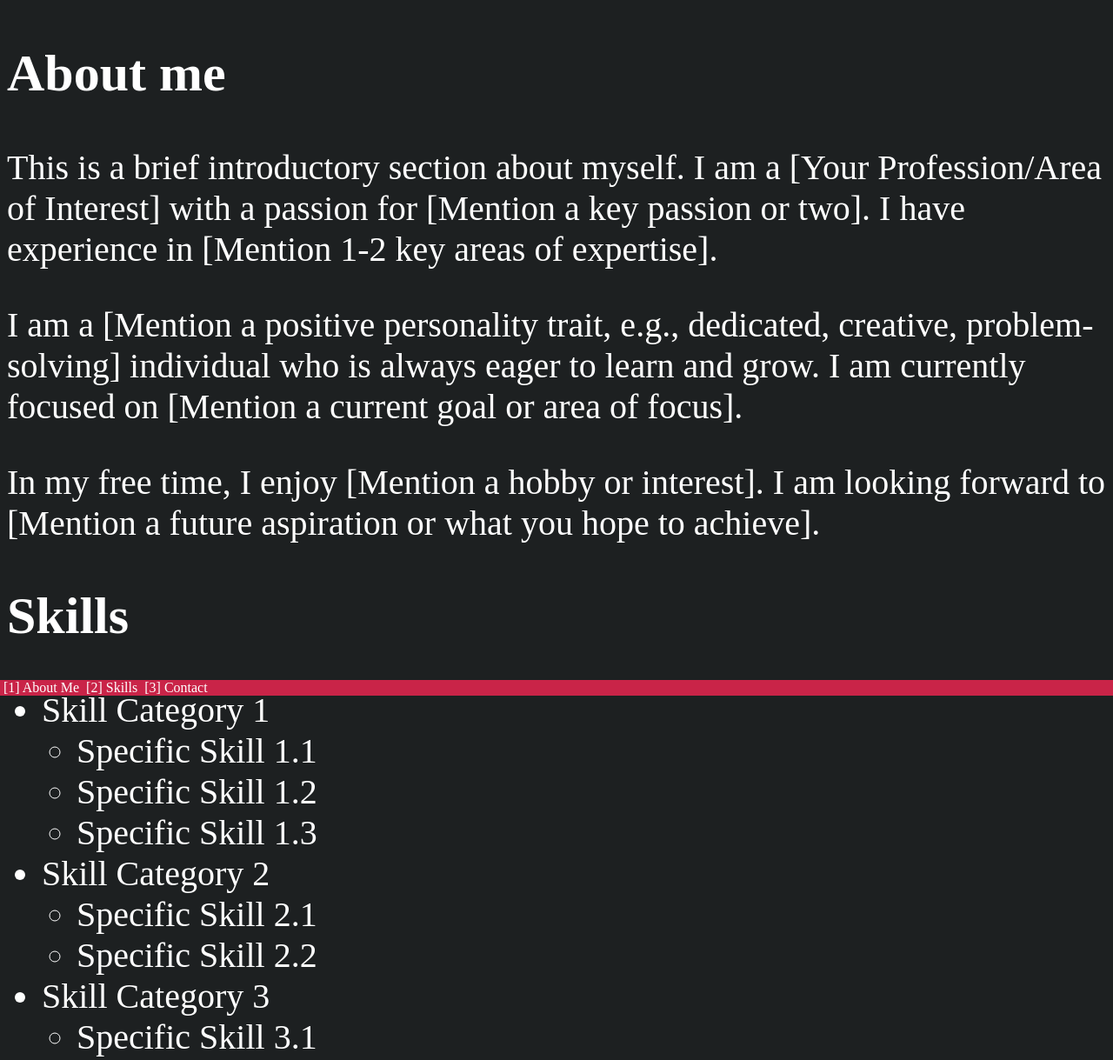
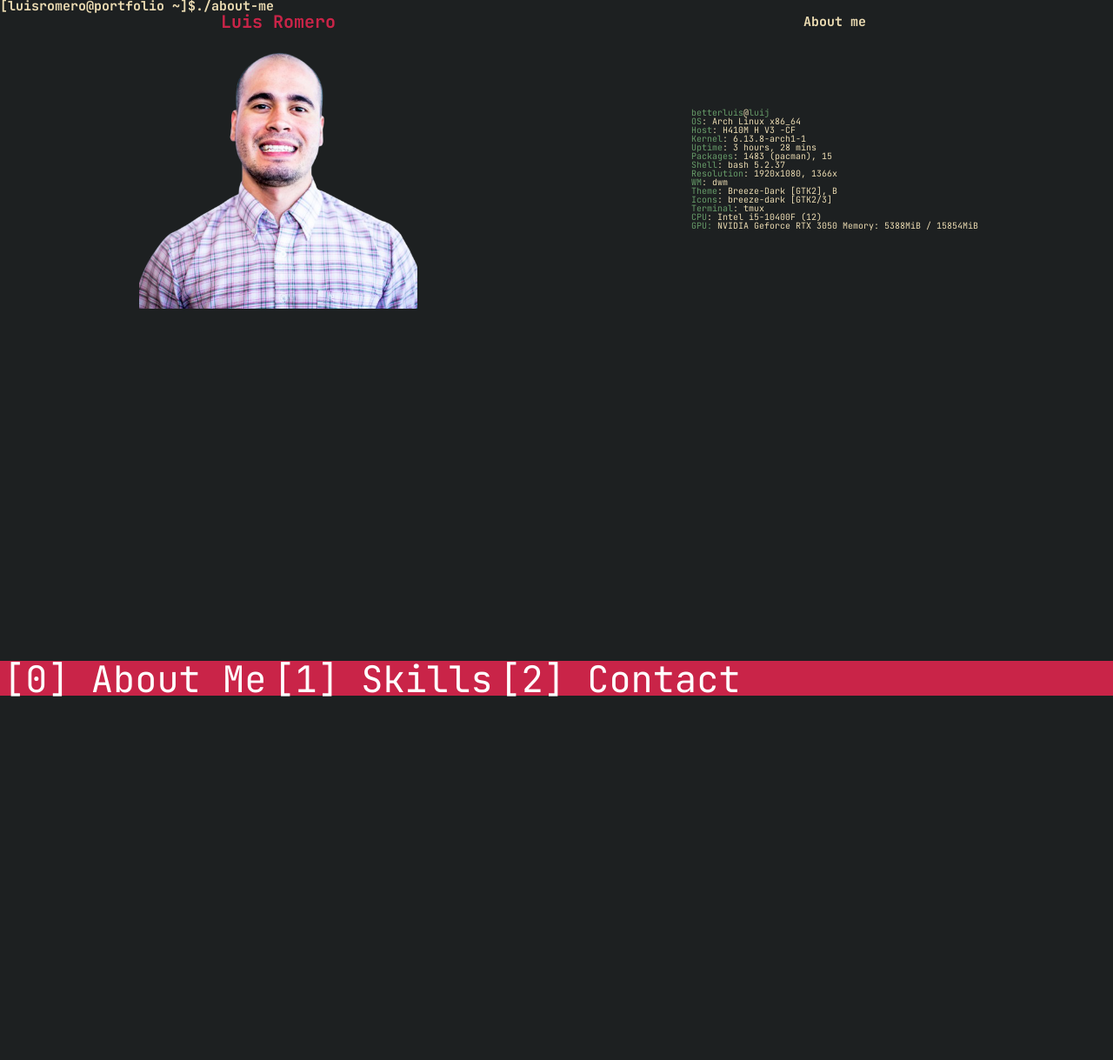
Before and after one commit to TheBetterLuis/portfolio, a plain HTML site: page index.html in a window 1280 px wide. Shown: the top 1219 px of the page at 87% size. After the commit the page ends 800 px from the top, so only its background shows below. Drawn offline with Linux system fonts and the light colour scheme.

Commit message:
skdjfksd

```diff
--- a/index.html
+++ b/index.html
@@ -4,82 +4,63 @@
     <meta charset="UTF-8" />
     <title>Portfolio</title>
     <link rel="stylesheet" href="style.css" type="text/css" media="all" />
+    <link rel="preconnect" href="https://fonts.googleapis.com" />
+    <link rel="preconnect" href="https://fonts.gstatic.com" crossorigin />
+    <link
+      href="https://fonts.googleapis.com/css2?family=Fira+Code:wght@300..700&family=JetBrains+Mono:ital,wght@0,100..800;1,100..800&family=Roboto:ital,wght@0,100..900;1,100..900&display=swap"
+      rel="stylesheet"
+    />
   </head>
   <body>
+    <header>
+      <h2>[luisromero@portfolio ~]$</h2>
+      <h2 id="command">./about-me</h2>
+    </header>
+
     <main>
       <div id="about-me">
+        <h1>Luis Romero</h1>
         <h2>About me</h2>
-        <p>
-          This is a brief introductory section about myself. I am a [Your
-          Profession/Area of Interest] with a passion for [Mention a key passion
-          or two]. I have experience in [Mention 1-2 key areas of expertise].
-        </p>
-        <p>
-          I am a [Mention a positive personality trait, e.g., dedicated,
-          creative, problem-solving] individual who is always eager to learn and
-          grow. I am currently focused on [Mention a current goal or area of
-          focus].
-        </p>
-        <p>
-          In my free time, I enjoy [Mention a hobby or interest]. I am looking
-          forward to [Mention a future aspiration or what you hope to achieve].
-        </p>
-      </div>
-      <div id="skills">
-        <h2>Skills</h2>
-        <ul>
-          <li>
-            Skill Category 1
-            <ul>
-              <li>Specific Skill 1.1</li>
-              <li>Specific Skill 1.2</li>
-              <li>Specific Skill 1.3</li>
-            </ul>
-          </li>
-          <li>
-            Skill Category 2
-            <ul>
-              <li>Specific Skill 2.1</li>
-              <li>Specific Skill 2.2</li>
-            </ul>
-          </li>
-          <li>
-            Skill Category 3
-            <ul>
-              <li>Specific Skill 3.1</li>
-            </ul>
-          </li>
-        </ul>
-        <p>
-          I am continuously developing my skills in these areas and exploring
-          new technologies and techniques.
-        </p>
-      </div>
-      <div id="contact">
-        <h2>Contact Me</h2>
-        <p>
-          I am currently [open to new opportunities / available for freelance
-          work / etc.]. Feel free to reach out to me through the following
-          channels:
-        </p>
-        <ul>
-          <li><strong>Email:</strong> [Your Email Address]</li>
-          <li>
-            <strong>LinkedIn:</strong> [Your LinkedIn Profile URL (optional)]
-          </li>
-          <li><strong>GitHub:</strong> [Your GitHub Profile URL (optional)]</li>
-          <li>
-            <strong>Other:</strong> [Another preferred contact method and
-            link/info (optional)]
-          </li>
-        </ul>
-        <p>I look forward to hearing from you!</p>
+        <img src="profile-nobg.png" alt="Picture Of Luis Romero" />
+        <div>
+          <p>
+            <span class="test"> betterluis</span>@<span class="test">luij</span>
+            <br />
+            <span class="test"> OS</span>: Arch Linux x86_64
+            <br />
+            <span class="test"> Host</span>: H410M H V3 -CF
+            <br />
+            <span class="test"> Kernel</span>: 6.13.8-arch1-1
+            <br />
+            <span class="test"> Uptime</span>: 3 hours, 28 mins
+            <br />
+            <span class="test"> Packages</span>: 1483 (pacman), 15
+            <br />
+            <span class="test"> Shell</span>: bash 5.2.37
+            <br />
+            <span class="test"> Resolution</span>: 1920x1080, 1366x
+            <br />
+            <span class="test"> WM</span>: dwm
+            <br />
+            <span class="test"> Theme</span>: Breeze-Dark [GTK2], B
+            <br />
+            <span class="test"> Icons</span>: breeze-dark [GTK2/3]
+            <br />
+            <span class="test"> Terminal</span>: tmux
+            <br />
+            <span class="test"> CPU</span>: Intel i5-10400F (12)
+            <br />
+            <span class="test"> GPU:</span> NVIDIA Geforce RTX 3050 Memory:
+            5388MiB / 15854MiB
+            <br />
+          </p>
+        </div>
       </div>
     </main>
     <footer>
-      <a href="#about-me" class="footer-link">[1] About Me</a>
-      <a href="#skills" class="footer-link">[2] Skills</a>
-      <a href="#contact" class="footer-link">[3] Contact</a>
+      <a href="#about-me" class="footer-link">[0] About Me</a>
+      <a href="#skills" class="footer-link">[1] Skills</a>
+      <a href="#contact" class="footer-link">[2] Contact</a>
     </footer>
   </body>
 
--- a/script.js
+++ b/script.js
@@ -10,6 +10,26 @@ function highlightButton(index) {
   footerLinks.forEach((element) => {
     element.classList.remove("selected");
   });
+  footerLinks[index].classList.add("selected");
+  changeCommand(index);
+}
 
-  footerLinks[index].classList.add("selected");
+function changeCommand(number) {
+  let message = "./";
+  switch (number) {
+    case 0:
+      message += "about-me";
+      break;
+    case 1:
+      message += "skills";
+      break;
+    case 2:
+      message += "contact";
+      break;
+    default:
+      message += "not-found";
+      break;
+  }
+  const command = document.getElementById("command");
+  command.innerHTML = message;
 }
--- a/style.css
+++ b/style.css
@@ -1,6 +1,31 @@
+/*SPACING SYSTEM (px)
+    2 / 4 / 8 / 12 / 16 / 24 / 32 / 48 / 64 / 80 / 96 / 128
+
+    FONT SIZE SYSTEM (px)
+    10 / 12 / 14 / 16 / 18 / 20 / 24 / 30 / 36 / 44 / 52 / 62 / 74 / 86 / 98
+    */
+
+* {
+  padding: 0;
+  margin: 0;
+  box-sizing: border-box;
+}
+
+html {
+  font-size: 62.5%;
+  overflow-x: hidden;
+}
+
 body {
+  font-family: "JetBrains Mono", monospace;
   background-color: #1d2021;
-  color: #fff;
+  color: #ebdbb2;
+  line-height: 1;
+  font-weight: 400;
+}
+
+header {
+  display: flex;
 }
 
 footer {
@@ -16,9 +41,14 @@ a {
   text-decoration: none;
 }
 
+footer {
+  height: 5vh;
+}
+
 footer a {
   color: #fff;
   padding-inline: 4px;
+  font-size: 42px;
 }
 
 .selected {
@@ -27,5 +57,23 @@ footer a {
 
 main {
   height: 400px;
-  font-size: 40px;
 }
+
+img {
+  height: 320px;
+}
+
+#about-me {
+  display: grid;
+  grid-template-columns: 1fr 1fr;
+  align-items: center;
+  justify-items: center;
+}
+
+h1 {
+  color: #c92448;
+}
+
+.test {
+  color: #679c69;
+}
```
Also changed, not shown: profile-nobg.png (added), profilePicTerm.webp (added).
